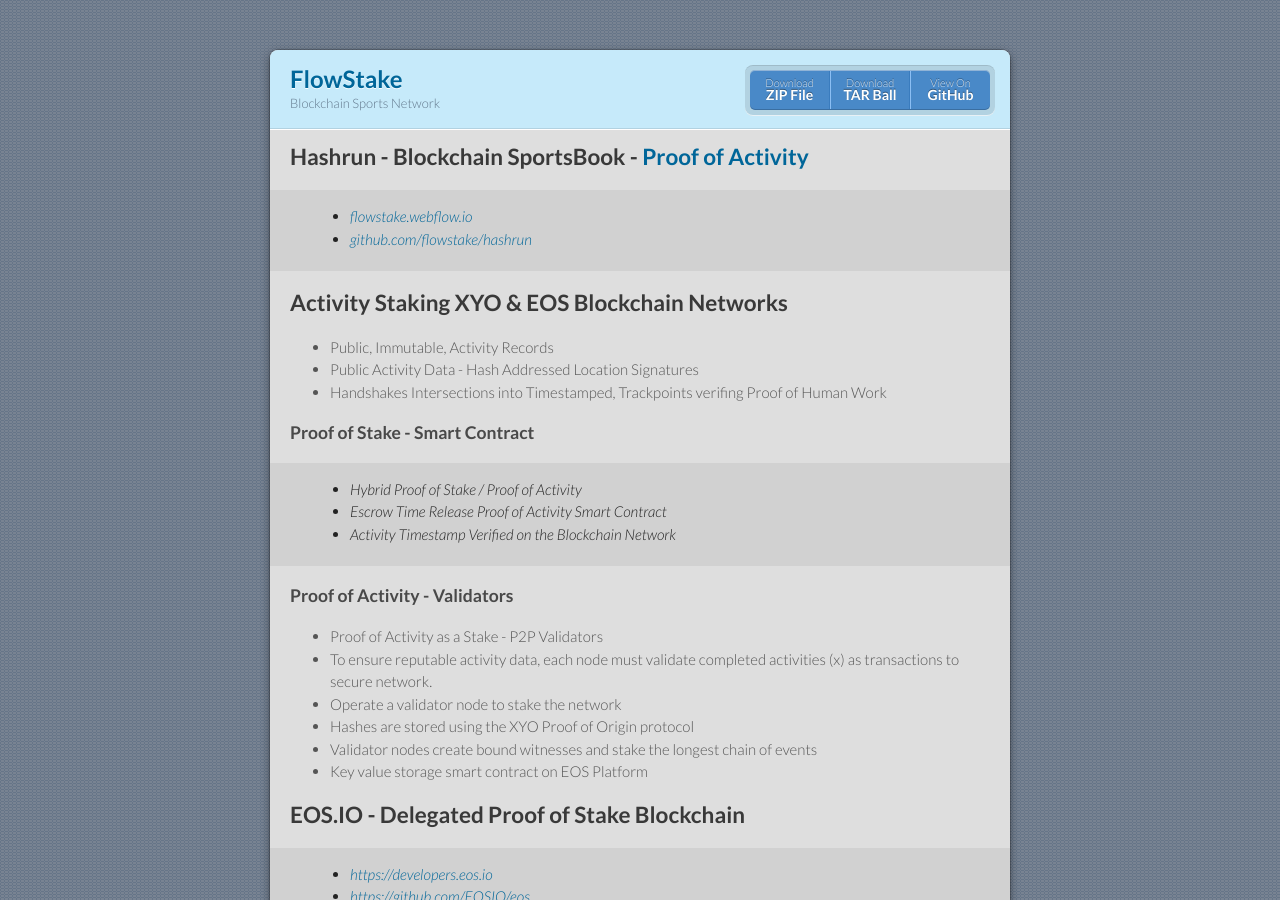
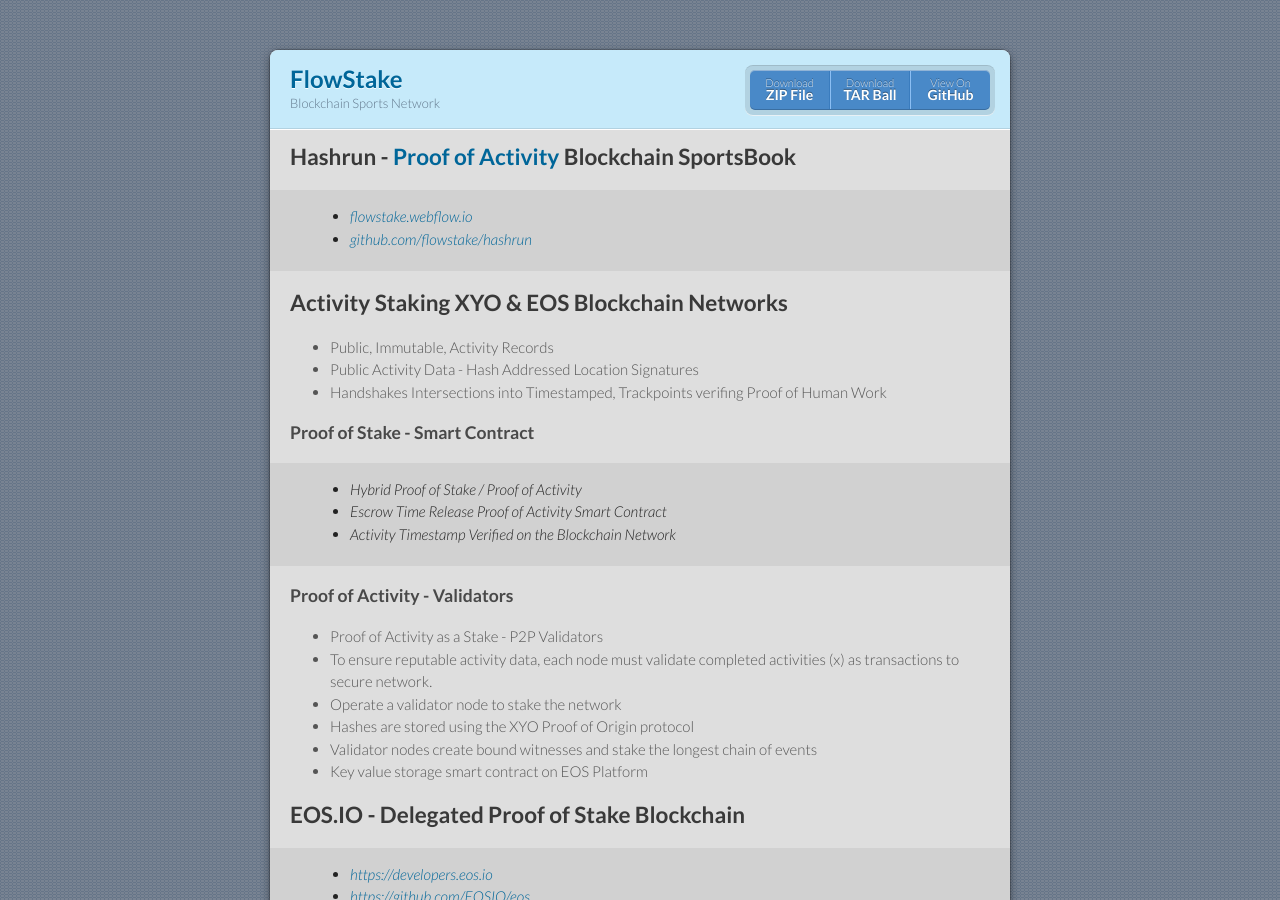
Before and after one commit to flowstake/flowstake.github.io, a Jekyll site: the page built from hashrun.md, in a window 1280 px wide and 900 px high. Built offline with Jekyll 4.4.1, drawn with Linux system fonts in a browser that asks for light colours; our own code applies the rules of GitHub Pages for plain Markdown files.

```diff
--- a/hashrun.md
+++ b/hashrun.md
@@ -2,7 +2,7 @@
 layout: default
 ---
 
-## Hashrun - Blockchain SportsBook - [Proof of Activity](https://explore.xyo.network/#/explore/LastKnowLocation?publicKey=15msPzGS6HGEhefc1rVyz2xa2PcWxVonDSgySh49PAczVJbwoko14QvXMPZ3ymcyqSwjVsVE8TsXUTiPwFaTD6HjS1a&amount=100)
+## Hashrun - [Proof of Activity](https://explore.xyo.network/#/explore/LastKnowLocation?publicKey=15msPzGS6HGEhefc1rVyz2xa2PcWxVonDSgySh49PAczVJbwoko14QvXMPZ3ymcyqSwjVsVE8TsXUTiPwFaTD6HjS1a&amount=100) Blockchain SportsBook
 > - [flowstake.webflow.io](https://flowstake.webflow.io)
 > - [github.com/flowstake/hashrun](https://flowstake.github.io/hashrun)
 
```
